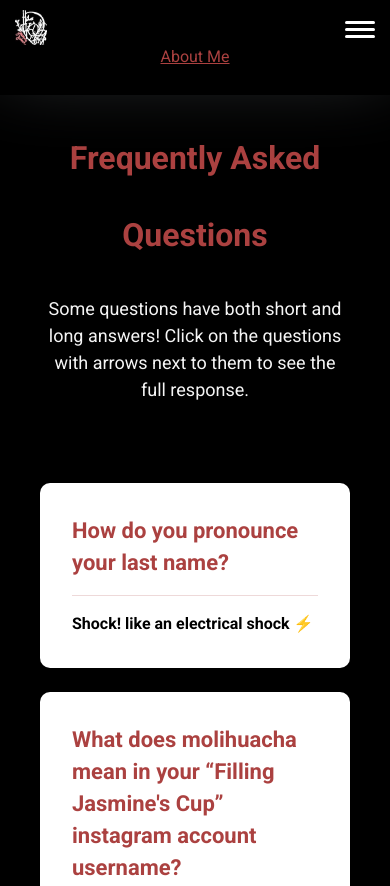
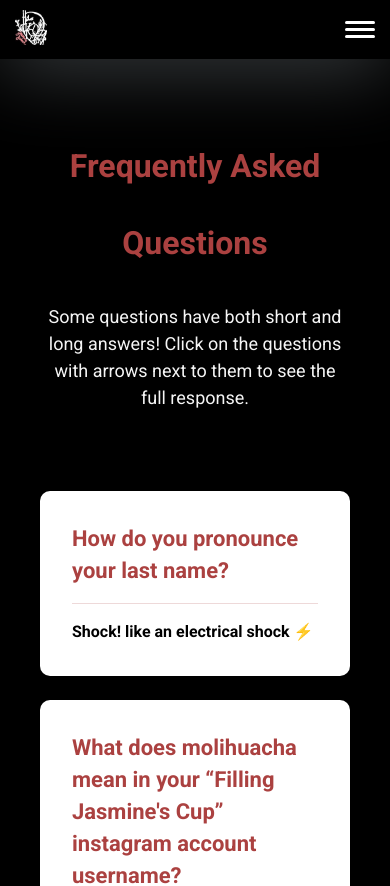
Before and after one commit to jasmine-schoch/jasmine-schoch.github.io, a React (Create React App) app: page /#/faqs in a window 390 px wide. Shown: the top 886 px of the page. Built offline with nearby package versions, Linux system fonts and the light colour scheme.

Commit message:
minor tweaks

```diff
--- a/src/App.css
+++ b/src/App.css
@@ -930,7 +930,7 @@
     align-items: center;
   }
   .faqs--section {
-    padding: 120px 40px 60px 40px;
+    padding: 128px 40px;
   }
   .experience--section--heading {
     font-size: 32px;
@@ -1061,7 +1061,7 @@
     align-items: center;
     justify-content: center;
     background-color: var(--black);
-    top: -22rem;
+    top: -30rem;
     left: 0;
     width: 100%;
     transition: all ease-in-out 0.4s;
--- a/src/Pages/Home/MainSection.jsx
+++ b/src/Pages/Home/MainSection.jsx
@@ -9,6 +9,7 @@
             <br />
             </p>
         </div>
+        <br />
         <a href="mailto:jasmineyschoch@gmail.com" className="btn btn-primary">Contact me!</a>
         </div>
         <div className="main--section--img">
```
